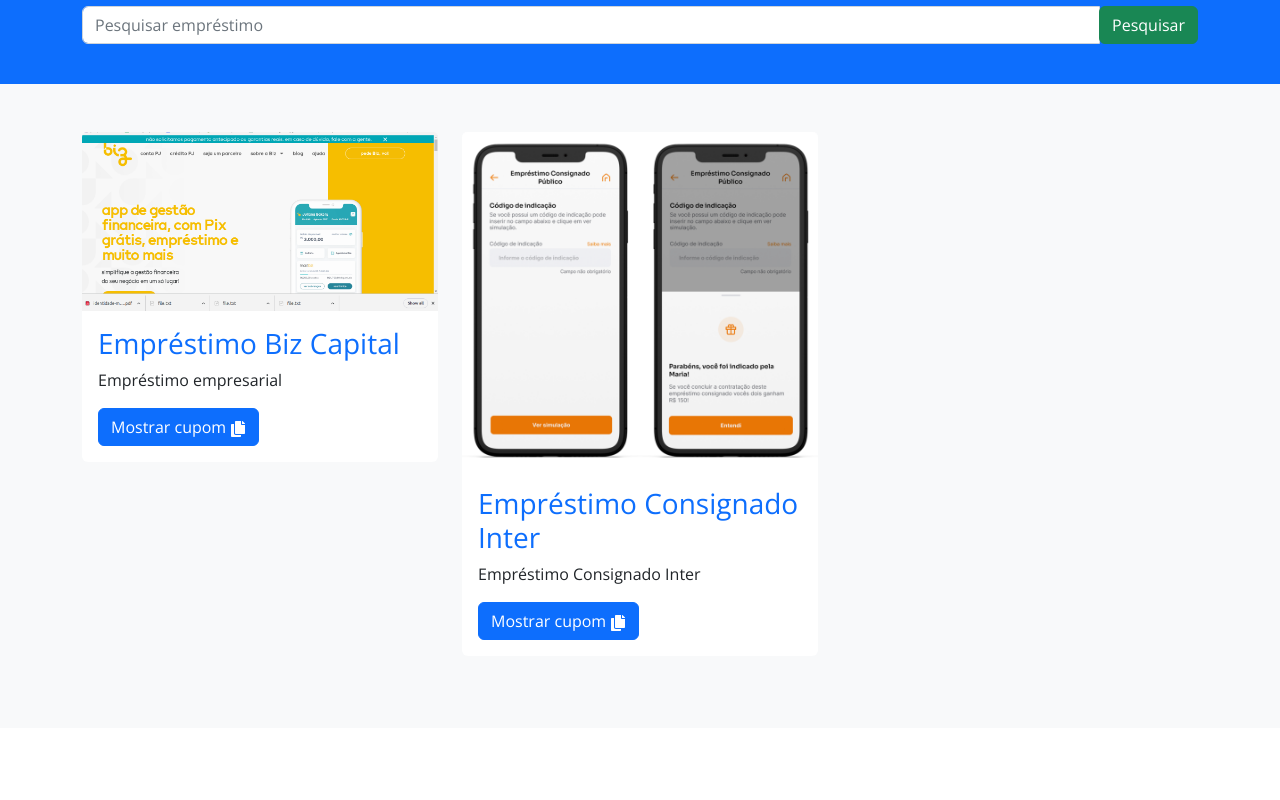
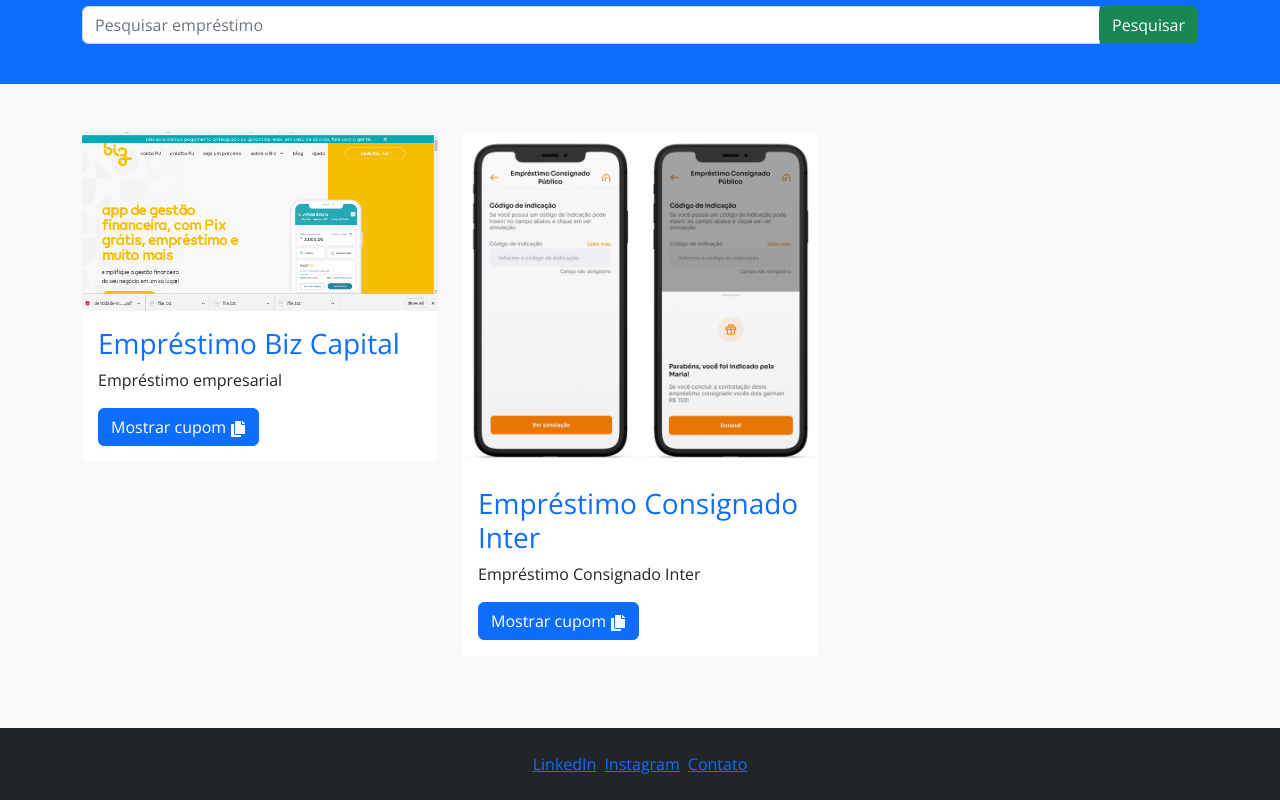
Before and after one commit to puppe1990/coupon-site, a React (Create React App) app: page / in a window 1280 px wide. Shown: the part 320-1120 px from the top of the page. Before the commit the page ends 1048 px from the top, so only its background shows below. Built offline with nearby package versions, Linux system fonts and the light colour scheme.

Commit message:
add footer

```diff
--- a/src/App.js
+++ b/src/App.js
@@ -154,6 +154,33 @@
           )}
         </div>
       </div>
+      <footer className="bg-dark py-4">
+        <div className="container text-center">
+          <ul className="list-inline mb-0">
+            <li className="list-inline-item">
+              <a
+                href="https://www.linkedin.com/company/unity-credito"
+                target="_blank"
+                rel="noopener noreferrer"
+              >
+                LinkedIn
+              </a>
+            </li>
+            <li className="list-inline-item">
+              <a
+                href="https://www.instagram.com/unity_credito/"
+                target="_blank"
+                rel="noopener noreferrer"
+              >
+                Instagram
+              </a>
+            </li>
+            <li className="list-inline-item">
+              <a href="mailto:contato@unitycredito.com.br">Contato</a>
+            </li>
+          </ul>
+        </div>
+      </footer>
     </div>
   );
 }
```
